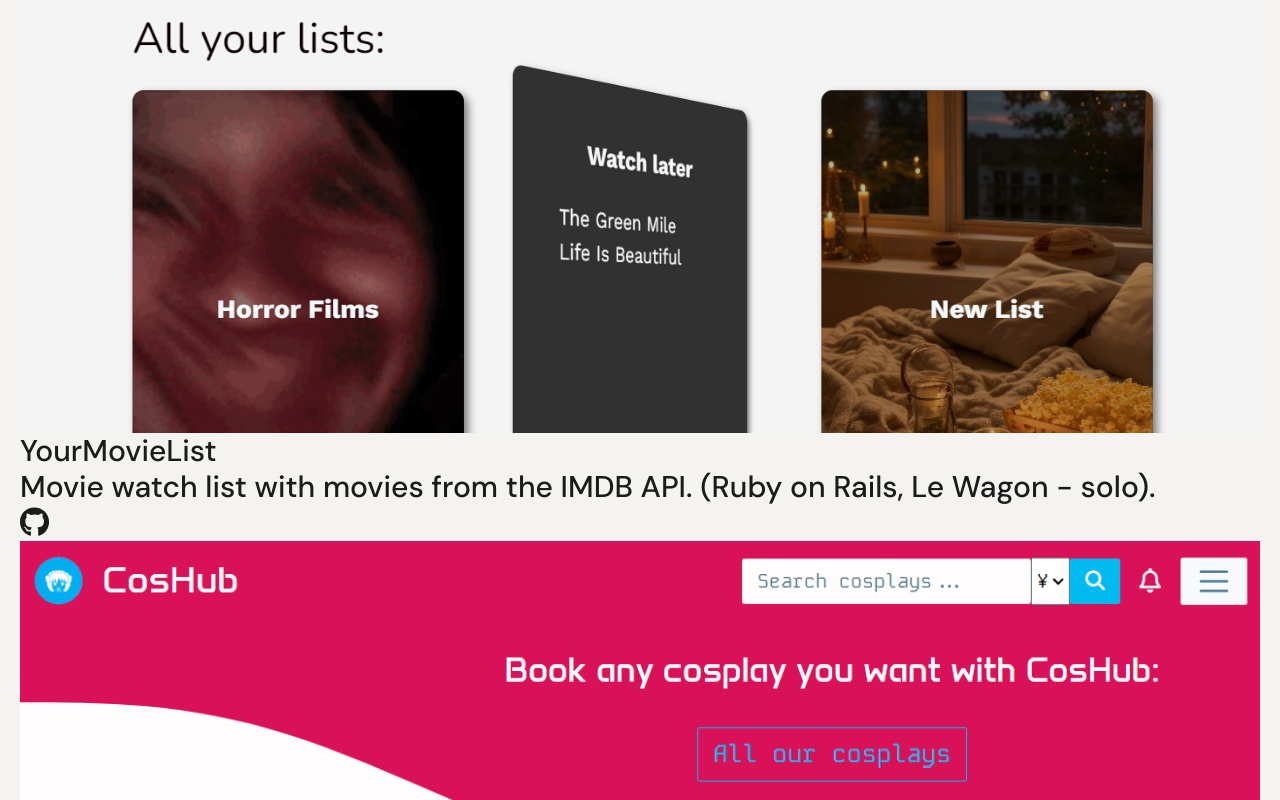
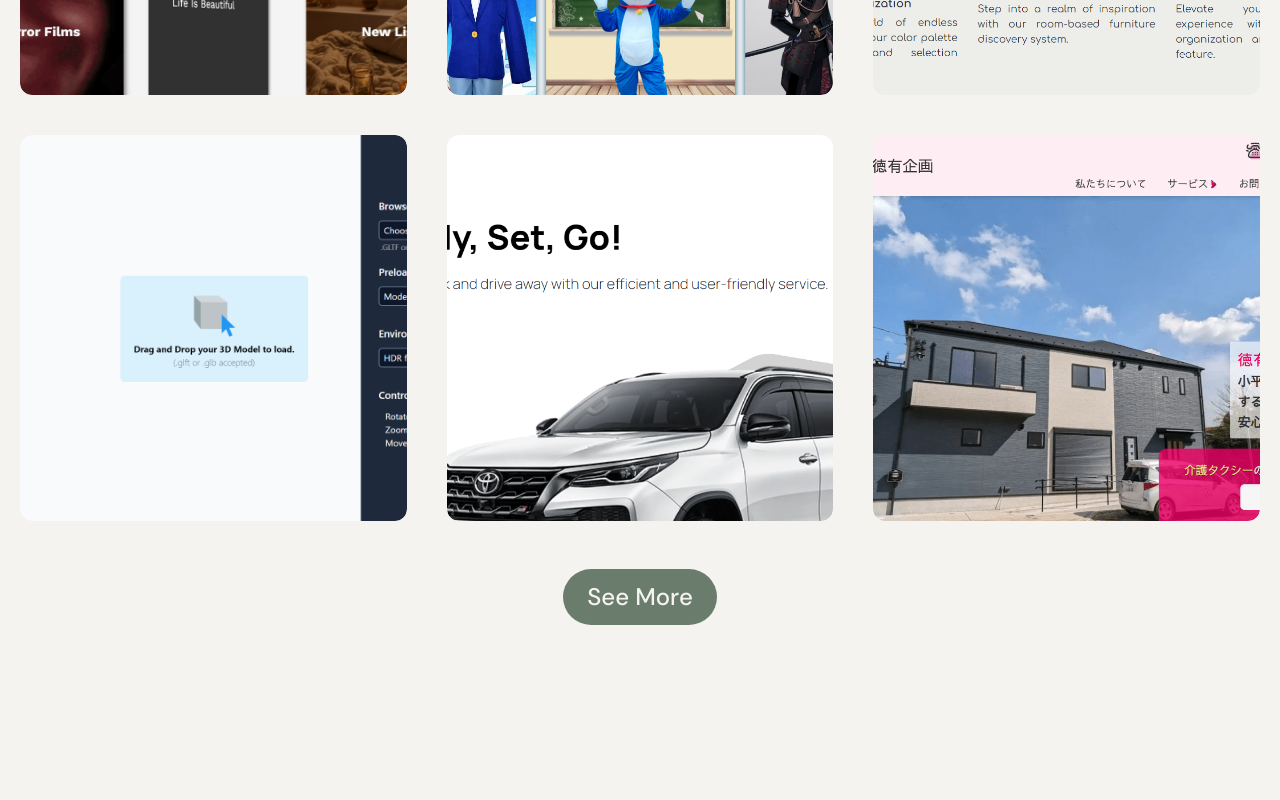
Before and after one commit to Jasufr/portfolio-2025, a React (Vite) app: page / in a window 1280 px wide. Shown: the part 1840-2640 px from the top of the page. After the commit the page ends 2513 px from the top, so only its background shows below. Built offline with nearby package versions, Linux system fonts and the light colour scheme.

Commit message:
project section styles added

```diff
--- a/src/assets/components/Projects.jsx
+++ b/src/assets/components/Projects.jsx
@@ -61,25 +61,52 @@
 export default function Projects() {
   return (
     <>
+      <h2 className="text-3xl mb-8">Projects.</h2>
+      <div className="grid grid-cols-1 sm:grid-cols-2 md:grid-cols-3 2xl:grid-cols-4 gap-10 ">
         {projectsList.map((project, index) => (
-        <div key={index}>
-          <img src={project.image} alt="" />
-          <div>
-            <h3>{project.title}</h3>
-            <p>{project.description}</p>
-            <div>
+          <div
+            key={index}
+            className="rounded-xl group relative overflow-hidden"
+          >
+            <img
+              src={project.image}
+              alt=""
+              className="aspect-[1/1] object-cover rounded-xl group-hover:blur transition-all duration-300"
+            />
+            <div className="w-full text-white rounded-xl h-full bg-green/80 p-5 text-xl absolute top-0 opacity-0 group-hover:opacity-100 transition-opacity duration-300 pointer-events-none flex justify-center items-center flex-col ">
+              <div className="flex-1 flex flex-col justify-center">
+                <h3 className="text-3xl mb-2 text-center">{project.title}</h3>
+                <p className="text-sm text-center">{project.description}</p>
+              </div>
+              <div className="group-hover:pointer-events-auto self-end flex gap-5 text-2xl">
                 {project.url && (
-                <a href={project.url}>
+                  <a
+                    href={project.url}
+                    className="flex hover:text-black/50 transition-color duration-300"
+                  >
                     <FontAwesomeIcon icon={faUpRightFromSquare} />
                   </a>
                 )}
-              <a href={project.repoUrl}>
+                <a
+                  href={project.repoUrl}
+                  className="flex hover:text-black/50 transition-color duration-300"
+                >
                   <FontAwesomeIcon icon={faGithub} />
                 </a>
               </div>
             </div>
           </div>
         ))}
+      </div>
+      <a
+        href="/"
+        className="text-2xl mx-auto px-6 py-3 rounded-full my-12 text-white bg-green w-fit flex justify-center items-center
+  shadow-[inset_0_0px_0px_rgba(0,0,0,0.5)]
+  hover:shadow-[inset_0_4px_10px_rgba(0,0,0,0.5)]
+  transition-all duration-300"
+      >
+        See More
+      </a>
     </>
   );
 }
--- a/src/assets/pages/Lp.jsx
+++ b/src/assets/pages/Lp.jsx
@@ -24,8 +24,7 @@
         </div>
       </div>
       <div className="bg-beige w-[120%] relative left-1/2 -translate-x-1/2 h-70 -mt-28 mb-28 rotate-5"></div>
-      <div className="font-dmsans font-medium text-3xl mx-5">
-        <h2>Projects.</h2>
+      <div className="font-dmsans font-medium  mx-5">
         <Projects />
       </div>
     </>
```
Lines whose indentation alone changed are shown as unchanged.
